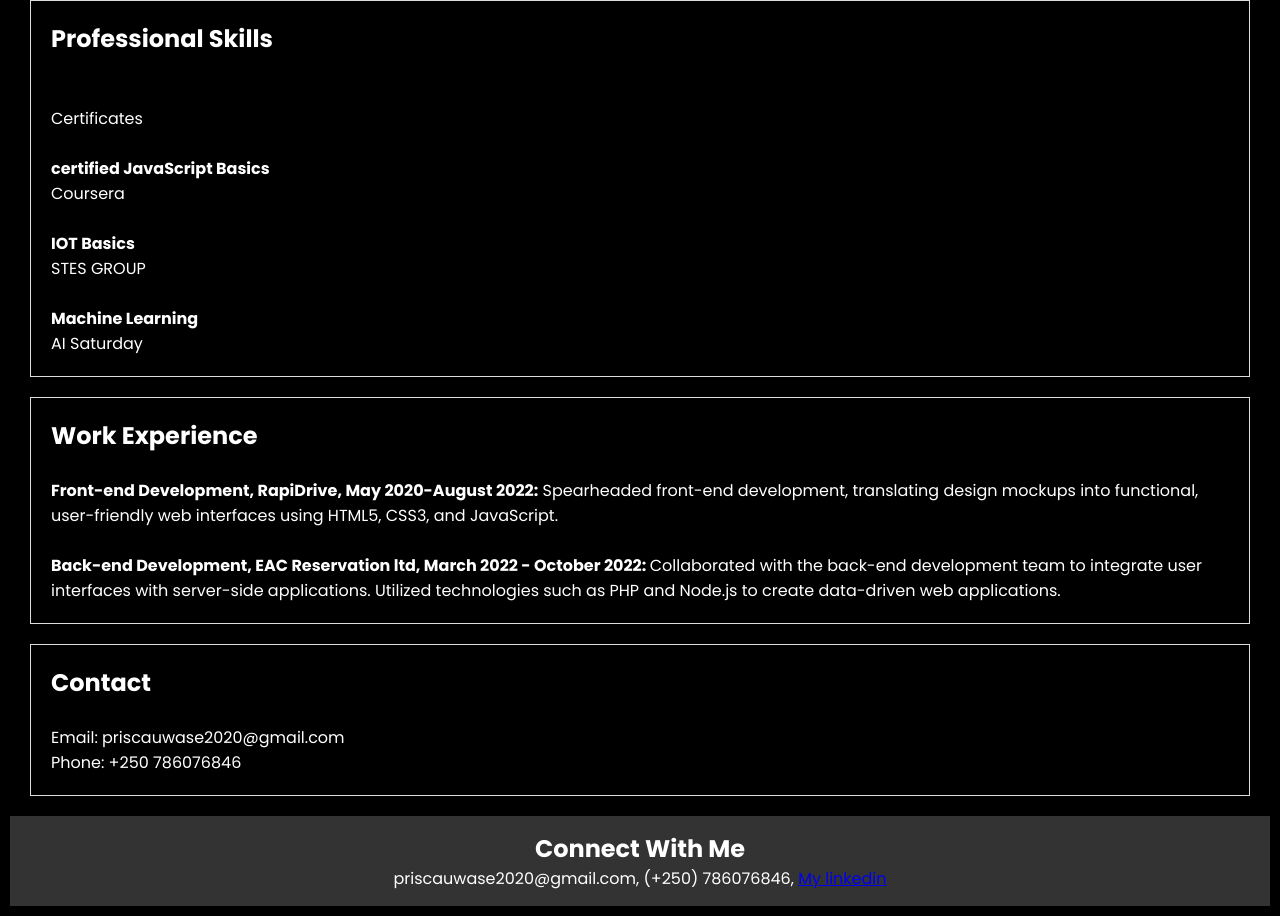
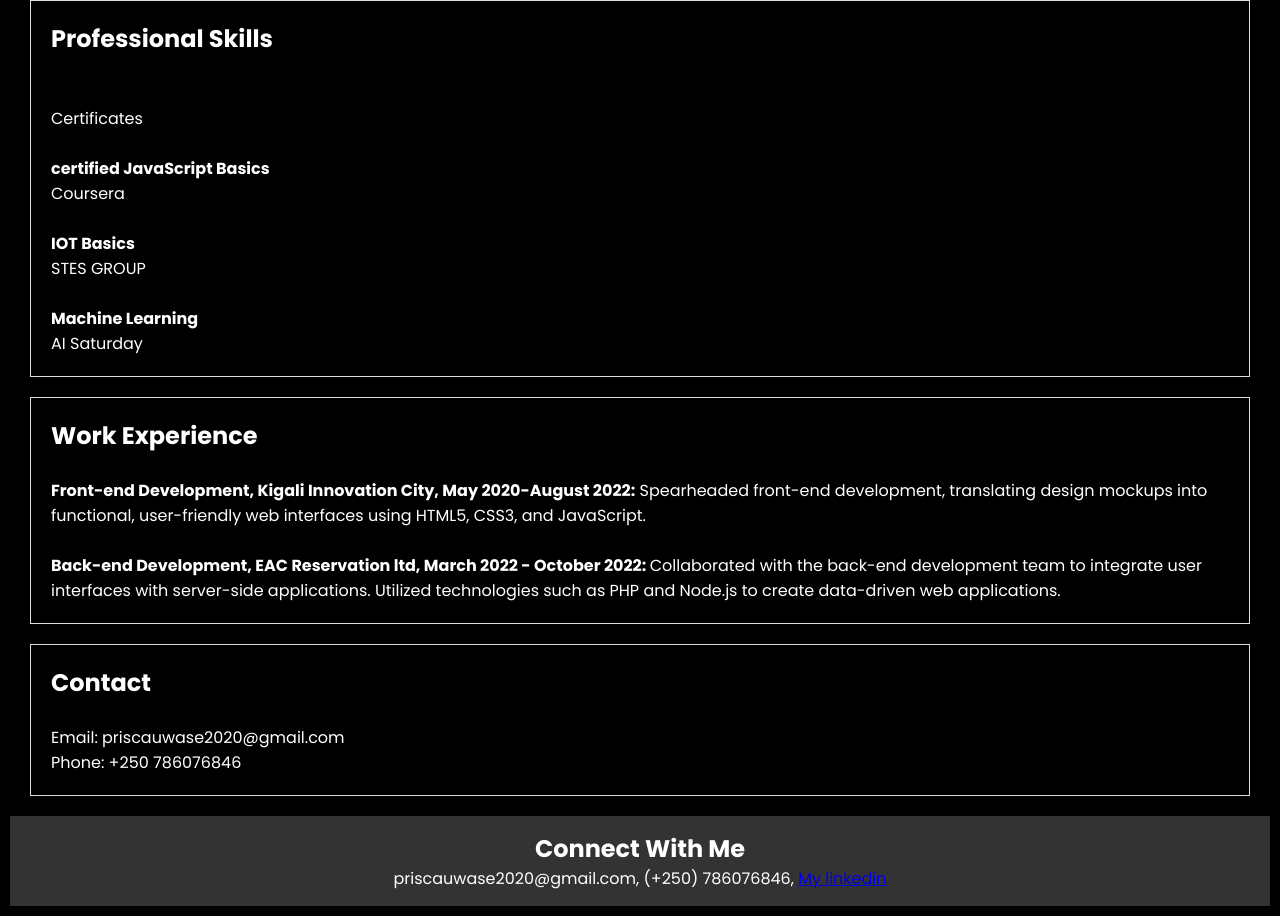
Before and after one commit to waseprisca0/My-resume-site-development, a plain HTML site: page Website-resume/index.html in a window 1280 px wide. Shown: the part 1091-2007 px from the top of the page. Drawn offline with Linux system fonts and the light colour scheme.

Commit message:
Update index.html

```diff
--- a/Website-resume/index.html
+++ b/Website-resume/index.html
@@ -61,7 +61,7 @@
 
     <section id="experience">
       <h2>Work Experience</h2> <br>
-      <p><strong>Front-end Development, RapiDrive, May 2020-August 2022:</strong> Spearheaded front-end development, translating design mockups into functional, user-friendly web interfaces using HTML5, CSS3, and JavaScript. <br> <br>
+      <p><strong>Front-end Development, Kigali Innovation City, May 2020-August 2022:</strong> Spearheaded front-end development, translating design mockups into functional, user-friendly web interfaces using HTML5, CSS3, and JavaScript. <br> <br>
          <strong> Back-end Development, EAC Reservation ltd, March 2022 - October 2022: </strong>Collaborated with the back-end development team to integrate user interfaces with server-side applications. Utilized technologies such as PHP and Node.js to create data-driven web applications.
 
       </p>
```
